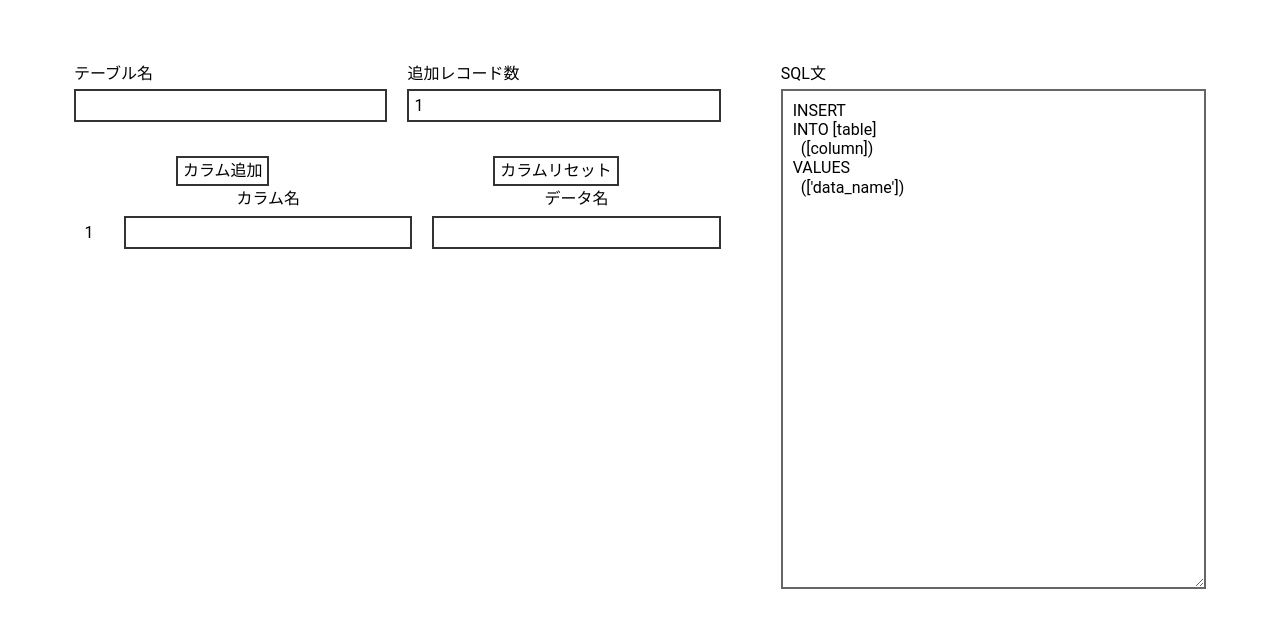
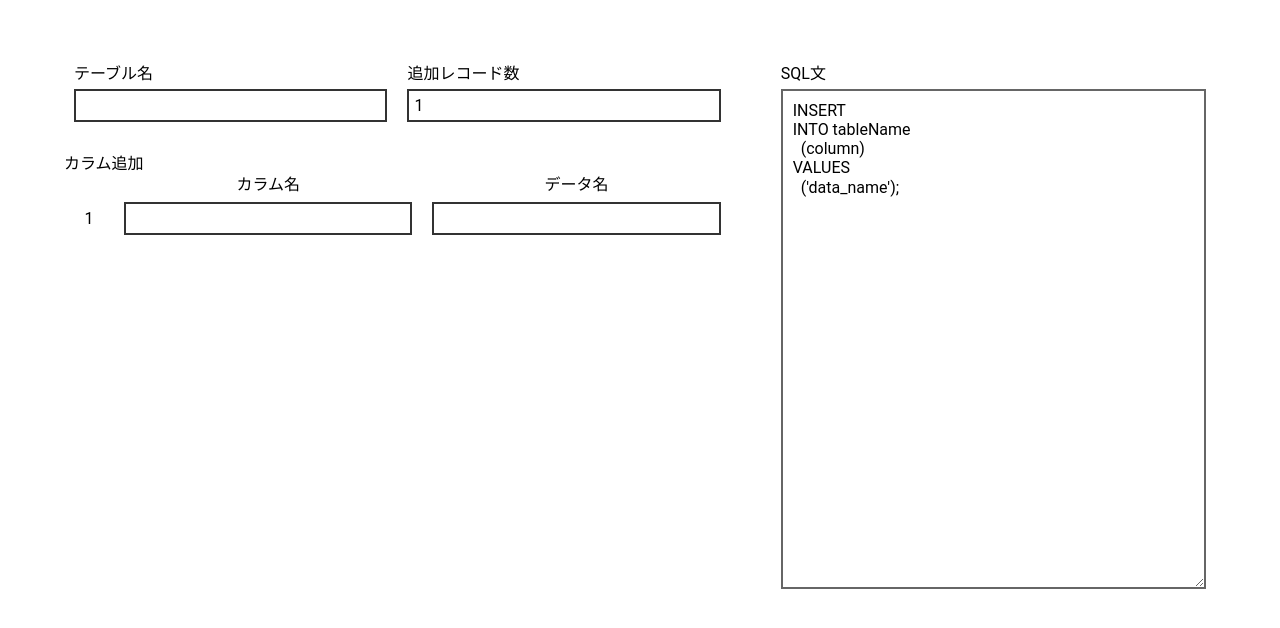
Before and after one commit to nakamura0238/dummy_insert, a Next.js app in the folder dummy_insert/: page / in a window 1280 px wide. Shown: the top 628 px of the page. Built offline with nearby package versions, Linux system fonts and the light colour scheme.

Commit message:
Revert "INSER分の生成"
This reverts commit 9845691449aeaa724a420f3d49ccc7fb10d01a05.

```diff
--- a/dummy_insert/pages/index.tsx
+++ b/dummy_insert/pages/index.tsx
@@ -14,36 +14,27 @@
       {
         column: "",
         dataName: "",
-        colError: false,
-        nameError: false
       }
     ]
   )
+  const [sql, setSql] = useState("INSERT \nINTO tableName \n  (column) \nVALUES \n  ('data_name');");
 
-  const [first, setFirst] = useState("INSERT \nINTO [table]")
-  const [second, setSecond] = useState("\n  ([column])")
-  const [secondItem, setSecondItem] = useState<string[]>([])
-  const [third, setThird] = useState("\nVALUES \n  (['data_name']);")
-  const [thirdItem, setThirdItem] = useState<string[]>([])
+  let [test, setTest] = useState("blank")
 
 
   const onChangeTableName = (event: React.ChangeEvent<HTMLInputElement>) => {
-    if (/^[0-9a-zA-Z-_]+$/.test(event.target.value)) {
+    if (/^[0-9a-zA-Z]+$/.test(event.target.value)) {
+      console.log("TableName")
       setTableError(false)
-      setFirst("INSERT \nINTO " + event.target.value)
     } else {
-      if (event.target.value) {
-        setTableError(true)
-      } else {
-        setTableError(false)
-        setFirst("INSERT \nINTO [table]")
-      }
+      setTableError(true)
     }
     setTableName(event.target.value)
   }
 
   const onChangeAddCount = (event: React.ChangeEvent<HTMLInputElement>) => {
     if (/^[0-9]+$/.test(event.target.value)) {
+      console.log("AddCount")
       setAddCountError(false)
     } else {
       setAddCountError(true)
@@ -52,7 +43,6 @@
   }
 
   const onChangeColumn = (event: React.ChangeEvent<HTMLInputElement>, index: number) => {
-
     columns[index].column = event.target.value
     setColumn([...columns])
   }
@@ -63,73 +53,9 @@
   }
 
   const addColumn = () => {
-    const addItem = {column: "", dataName: "", colError: false, nameError:false}
+    const addItem = {column: "", dataName: ""}
     setColumn([...columns, addItem])
   }
-
-  const resetAction = () => {
-    setColumn(
-      [
-        {
-          column: "",
-          dataName: "",
-          colError: false,
-          nameError: false
-        }
-      ]
-    )
-    setSecond("\n  ([column])")
-    setSecondItem([])
-    setThird("\nVALUES \n  (['data_name'])")
-    setThirdItem([])
-  }
-
-  useEffect(() => {
-    let tmpSecond: string[] = []
-    let tmpThird: string[] = []
-    columns.map(item => {
-      if (item.column && !item.colError && item.dataName && !item.nameError) {
-        tmpSecond.push(item.column)
-        tmpThird.push(item.dataName)
-      }
-    })
-    setSecondItem(tmpSecond)
-    setThirdItem(tmpThird)
-  }, [columns])
-
-  useEffect(() => {
-    let secondSql = "\n  ("
-    let thirdSql = "\nVALUES\n  ("
-
-    if (secondItem.length > 0 && thirdItem.length > 0) {
-      secondItem.map(item => {
-        secondSql = secondSql + item + "\n  , "
-      })
-      secondSql = secondSql.slice(0, -5) + ")"
-
-      if (Number(addCount) > 1) {
-        for (let i = 1; i <= Number(addCount); i++) {
-          thirdItem.map(item => {
-            thirdSql = thirdSql + "'" + (item + "-" + i) + "', "
-          })
-          thirdSql = thirdSql.slice(0, -2) + ")\n  ,("
-        }
-        thirdSql = thirdSql.slice(0, -2)
-      } else {
-        thirdItem.map(item => {
-          thirdSql = thirdSql + "'" + item + "'\n  , "
-        })
-        thirdSql = thirdSql.slice(0, -5) + ")"
-      }
-    }else {
-      secondSql = secondSql + "[column])"
-      thirdSql = thirdSql + "['data_name'])"
-    }
-
-    setSecond(secondSql)
-    setThird(thirdSql)
-
-  }, [addCount, secondItem, thirdItem])
 
   return (
     <div css={homeMount}>
@@ -150,10 +76,7 @@
           </div>
 
           <div css={bottomFormArea}>
-            <div css={buttonBox}>
-              <button onClick={addColumn}>カラム追加</button>
-              <button onClick={resetAction}>カラムリセット</button>
-            </div>
+            <button onClick={addColumn}>カラム追加</button>
             <div css={bottomFormItemLabel}>
               <p>カラム名</p>
               <p>データ名</p>
@@ -166,10 +89,10 @@
                       <p>{index + 1}</p>
                       <div css={bottomFormItemInner}>
                         <div>
-                          <input type="text" value={item.column} onChange={e => onChangeColumn(e, index)} autoComplete="off" />
+                          <input type="text" value={item.column} onChange={e => onChangeColumn(e, index)} />
                         </div>
                         <div>
-                          <input type="text" value={item.dataName} onChange={e => onChangeDataName(e, index)} autoComplete="off" />
+                          <input type="text" value={item.dataName} onChange={e => onChangeDataName(e, index)} />
                         </div>
                       </div>
                     </div>
@@ -182,7 +105,7 @@
 
         <div css={exportArea}>
           <label htmlFor='exportArea'><span css={css`display: inline-block; line-height: 1.8rem;`}>SQL文</span></label>
-          <textarea id='exportArea' css={css`width: 100%;`} readOnly value={first + second + third}>
+          <textarea id='exportArea' css={css`width: 100%;`} readOnly value={sql}>
 
           </textarea>
         </div>
@@ -202,7 +125,6 @@
 const container = css`
   display: flex;
   flex-direction: row;
-  min-width: 640px;
   min-height: 100vh;
   padding: 50px 0;
 `
@@ -232,17 +154,6 @@
 const bottomFormArea = css`
   display: flex;
   flex-direction: column;
-`
-
-const buttonBox = css`
-  display: flex;
-  flex-direction: row;
-  justify-content: space-around;
-  width: 100%;
-  button {
-    padding: 5px;
-    border: 2px solid #333333;
-  }
 `
 
 const bottomFormItemLabel = css`
```
